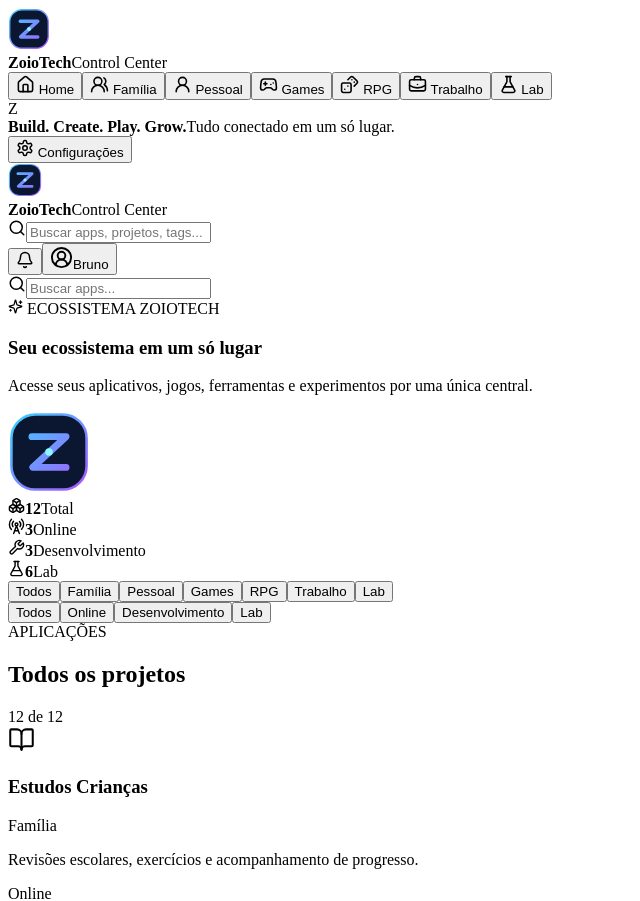
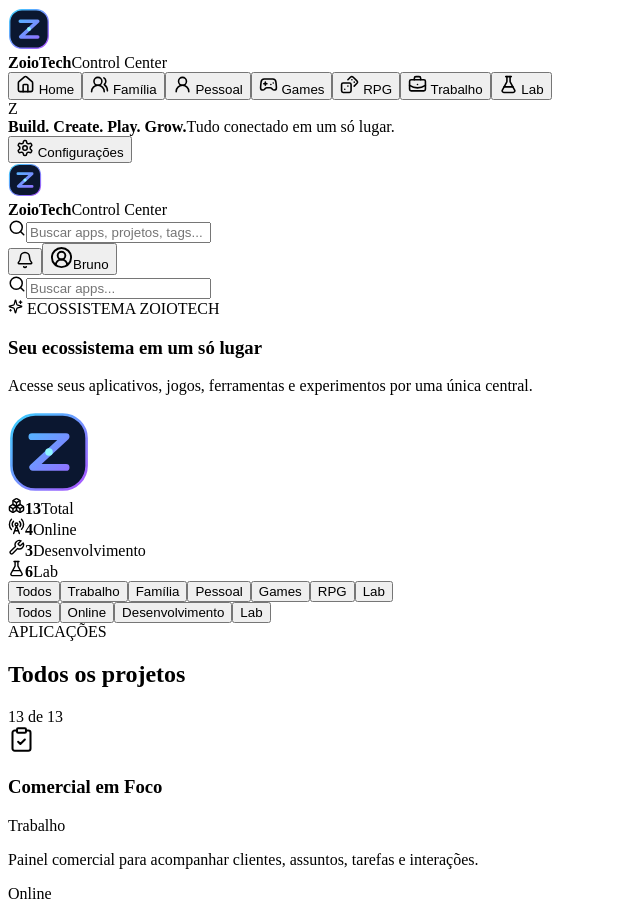
Before and after one commit to Brunoebaraujo/ZoioTech-Hub, a React (Vite) app: page / in a window 1280 px wide. Shown: the top 901 px of the page, without its empty margins (0-640 px from the left). Built offline with nearby package versions, Linux system fonts and the light colour scheme; the HTML template or start-up script is replaced by a standard one.

Commit message:
feat: prioritize work apps and add Comercial em Foco

```diff
--- a/src/data/apps.ts
+++ b/src/data/apps.ts
@@ -1,11 +1,11 @@
 import type { AppCategory, AppEntry, AppStatus } from '../types/app'
 
 export const CATEGORY_LABELS: Record<AppCategory, string> = {
+  work: 'Trabalho',
   family: 'Família',
   personal: 'Pessoal',
   games: 'Games',
   rpg: 'RPG',
-  work: 'Trabalho',
   lab: 'Lab',
 }
 
@@ -17,6 +17,41 @@ export const STATUS_LABELS: Record<AppStatus, string> = {
 }
 
 export const apps: AppEntry[] = [
+  {
+    id: 'comercial-em-foco',
+    name: 'Comercial em Foco',
+    description: 'Painel comercial para acompanhar clientes, assuntos, tarefas e interações.',
+    categories: ['work'],
+    status: 'online',
+    icon: 'assessment',
+    accent: '#328fff',
+    tags: ['comercial', 'clientes', 'tarefas', 'assuntos', 'crm', 'trabalho'],
+    appUrl: 'https://brunoebaraujo.github.io/comercial-em-foco/painel',
+    githubUrl: 'https://github.com/Brunoebaraujo/comercial-em-foco',
+  },
+  {
+    id: 'gpbr-3d',
+    name: 'GPBR 3D Model',
+    description: 'Experimentos e visualizações 3D ligados a soluções Goodpack.',
+    categories: ['work'],
+    status: 'lab',
+    icon: 'cube',
+    accent: '#5db8ff',
+    tags: ['goodpack', '3d', 'modelo', 'work'],
+    appUrl: 'https://brunoebaraujo.github.io/GPBR_3D_Model/',
+    githubUrl: 'https://github.com/Brunoebaraujo/GPBR_3D_Model',
+  },
+  {
+    id: 'tco-engine',
+    name: 'TCO Engine',
+    description: 'Análise comercial de Total Cost of Ownership com suporte de IA.',
+    categories: ['work'],
+    status: 'development',
+    icon: 'tco',
+    accent: '#4f8cff',
+    tags: ['goodpack', 'tco', 'ia', 'comercial'],
+    githubUrl: 'https://github.com/Brunoebaraujo/TCO-Agent',
+  },
   {
     id: 'estudos-criancas',
     name: 'Estudos Crianças',
@@ -66,17 +101,6 @@ export const apps: AppEntry[] = [
     tags: ['família', 'missões', 'recompensas', 'gamificação'],
     appUrl: 'https://aurisquest.lovable.app/auth',
     githubUrl: 'https://github.com/Brunoebaraujo/aurisquest',
-  },
-  {
-    id: 'tco-engine',
-    name: 'TCO Engine',
-    description: 'Análise comercial de Total Cost of Ownership com suporte de IA.',
-    categories: ['work'],
-    status: 'development',
-    icon: 'tco',
-    accent: '#4f8cff',
-    tags: ['goodpack', 'tco', 'ia', 'comercial'],
-    githubUrl: 'https://github.com/Brunoebaraujo/TCO-Agent',
   },
   {
     id: 'meu-vtt',
@@ -133,18 +157,6 @@ export const apps: AppEntry[] = [
     githubUrl: 'https://github.com/Brunoebaraujo/espanhol_bruno',
   },
   {
-    id: 'gpbr-3d',
-    name: 'GPBR 3D Model',
-    description: 'Experimentos e visualizações 3D ligados a soluções Goodpack.',
-    categories: ['work'],
-    status: 'lab',
-    icon: 'cube',
-    accent: '#5db8ff',
-    tags: ['goodpack', '3d', 'modelo', 'work'],
-    appUrl: 'https://brunoebaraujo.github.io/GPBR_3D_Model/',
-    githubUrl: 'https://github.com/Brunoebaraujo/GPBR_3D_Model',
-  },
-  {
     id: 'auris-oasis',
     name: 'Auris Oasis',
     description: 'Experimento complementar do ecossistema Auris.',
```
